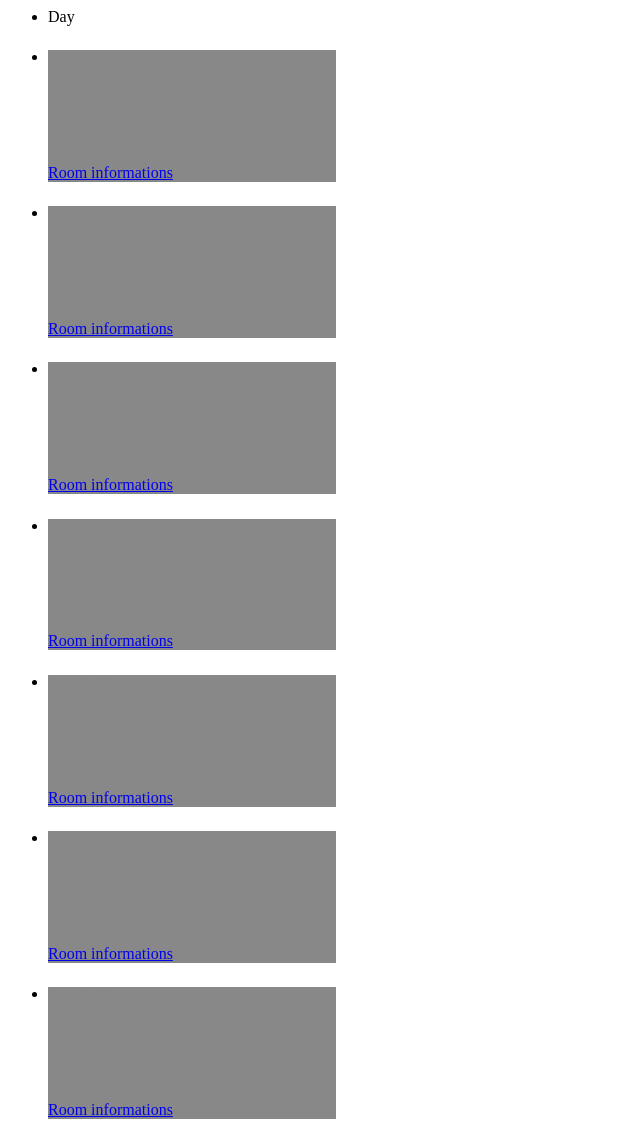
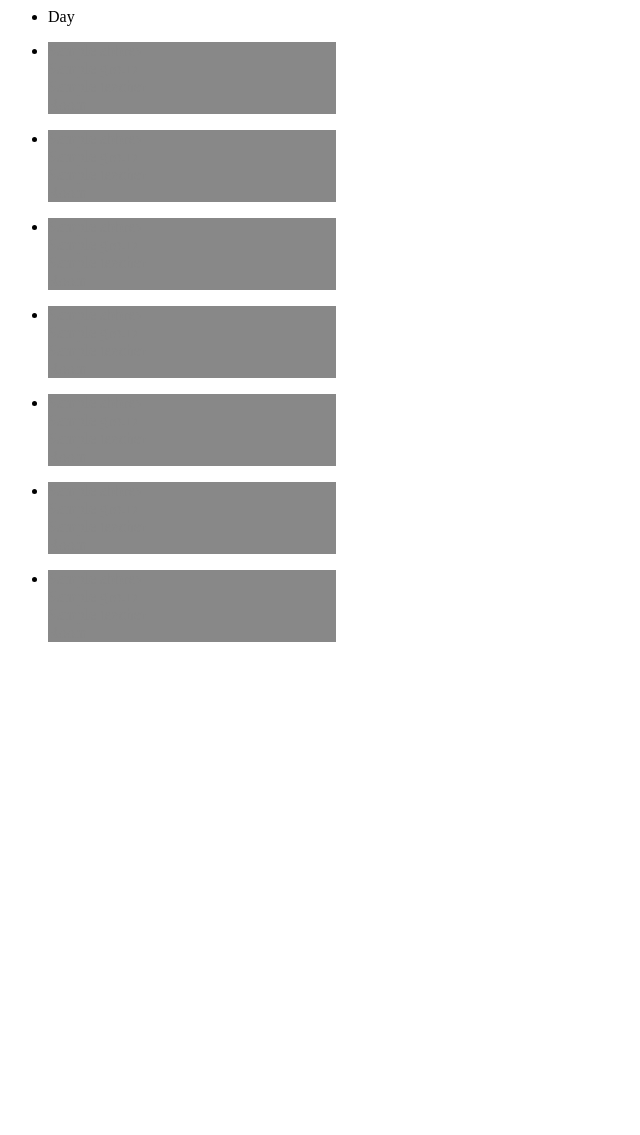
Before and after one commit to AlekSIS-org/AlekSIS-App-Chronos, a Django app: template biscuit/apps/chronos/templates/chronos/tt_day.html in a window 1280 px wide. Shown: the whole page, without its empty margins (0-640 px from the left). After the commit the page ends 642 px from the top, so only its background shows below. Run offline with Django 3.2, Linux system fonts and the light colour scheme; the template is opened without the code that fills it: most values are stand-ins (such as "Sample title", 1, 10 or a date in 2020); some libraries are stand-ins or nearby versions.

Commit message:
Use bootstrap grid for lesson card.

```diff
--- a/biscuit/apps/chronos/templates/chronos/tt_lesson.html
+++ b/biscuit/apps/chronos/templates/chronos/tt_lesson.html
@@ -1,11 +1,25 @@
 <div class="card" style="width: 18rem; {% if lesson.colour_fg %} color: {{ lesson.colour_fg }}; {% endif %} {% if lesson.colour_bg %} background-color: {{ lesson.colour_bg }}; {% endif %}">
-  <div class="card-body">
-    <h5 class="card-title">{{ lesson.subject.abbrev }}</h5>
-    <h6 class="card-text">Rooms {# Will be implemented soon#}</h6>
-    <ul>
-     <li>!lesson.teachers{{ lesson.teachers }}</li>
-     <li>!lesson.groups{{ lesson.groups }}</li>
-    </ul>
-    <a href="#" class="card-link">Room informations</a>
+ <div class="card-body">
+  <div class="row">
+   <div class="col-sm">
+    <span class="card-title">{{ lesson.subject.abbrev }}</span>
+   </div>
   </div>
+  <div class="row">
+   <div class="col-sm">
+    {% for group in lesosn.groups %}
+     <span class="card-text">{{ group.short_name }}</span>
+    {% endfor %}
+   </div>
+   <div class="col-sm">
+    {% for teacher in lesosn.teachers %}
+     <span class="card-text">{{ teacher.short_name }}</span>
+    {% endfor %}
+   </div>
+   <div class="col-sm">
+    {# FIXME really add room information #}
+    <span class="card-text">Room</span>
+   </div>
+  </div>
+ </div>
 </div>
```
